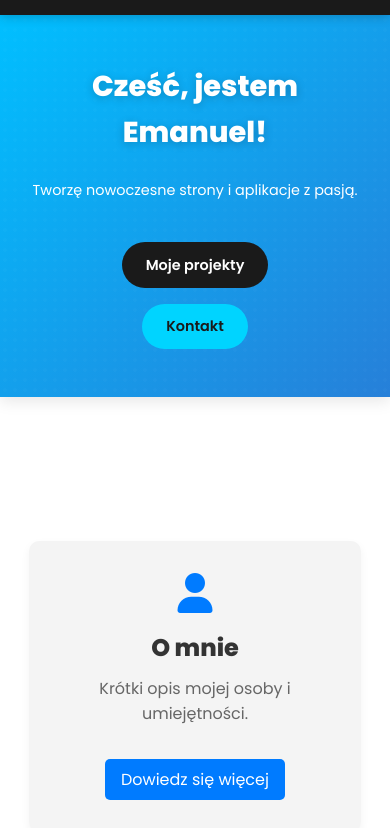
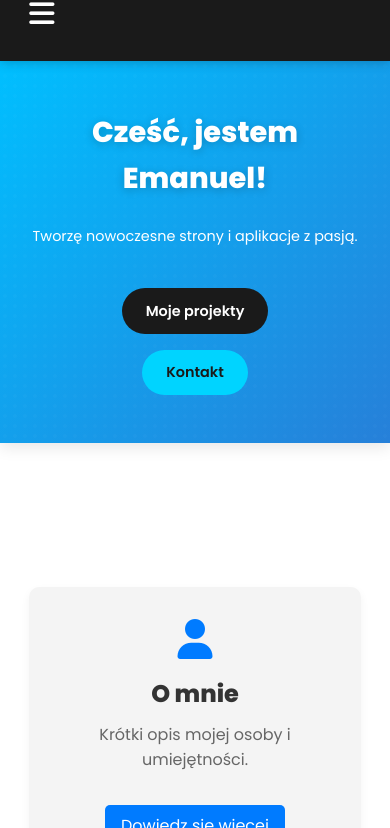
Before and after one commit to xitali/moje-portfolio, a plain HTML site: page index.html in a window 390 px wide. Shown: the part 84-912 px from the top of the page. Drawn offline with nearby package versions, Linux system fonts and the light colour scheme.

Commit message:
Naprawiono wyświetlanie nawigacji na urządzeniach mobilnych

```diff
--- a/css/styles.css
+++ b/css/styles.css
@@ -766,6 +766,12 @@ body.dark .contact-form textarea {
         margin: 1rem 0;
     }
 
+    /* Pokaż ikonę hamburgera na mniejszych ekranach */
+    .hamburger {
+        display: block;
+        padding-right: 1rem;
+    }
+
     .hero {
         padding: 5rem 0;
     }
```
